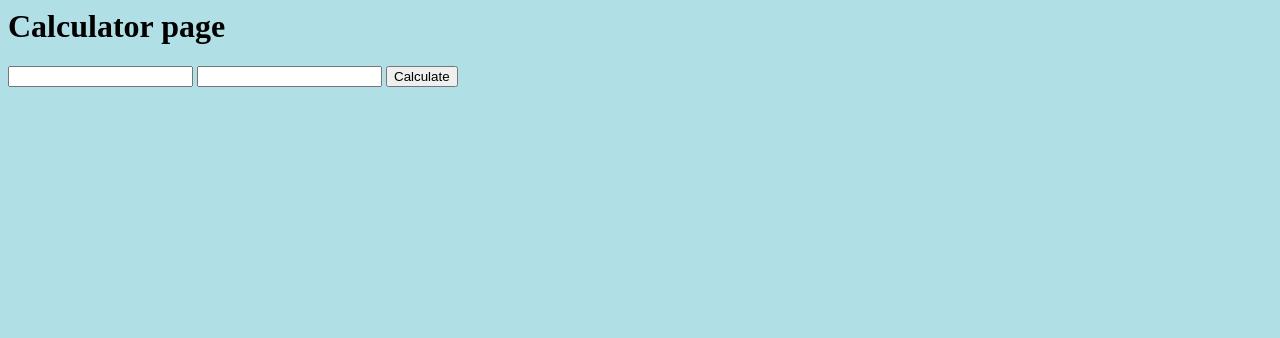
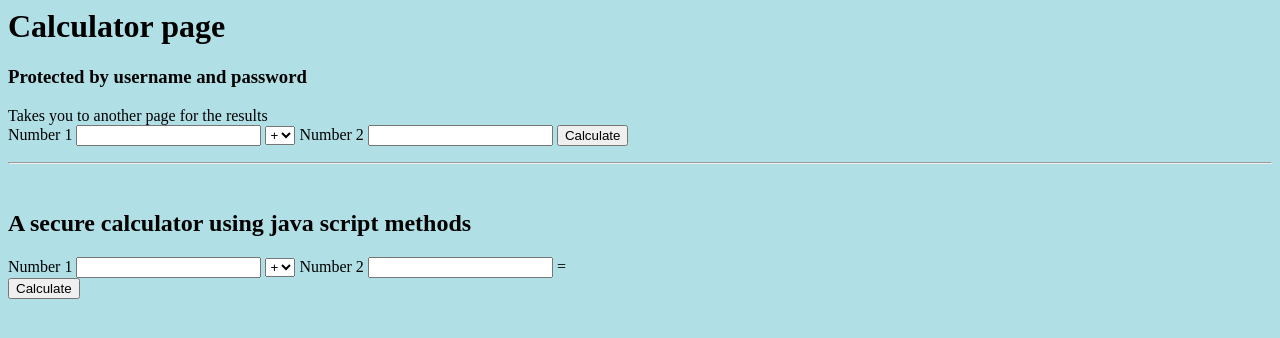
Before and after one commit to DanielPSparta/online_ops_server, a Flask app: template app/templates/caltemplate.html in a window 1280 px wide. Shown: the top 338 px of the page. Run offline with Flask 2, Linux system fonts and the light colour scheme; the template is opened without the code that fills it, so the values that code supplies are empty.

Commit message:
Added javascript to calculator online_ops

```diff
--- a/app/main.py
+++ b/app/main.py
@@ -1,4 +1,4 @@
-from flask import Flask, make_response, request, render_template
+from flask import Flask, make_response, request, render_template, redirect, jsonify
 from random import random         #get random numbers
 import jwt
 import datetime
@@ -41,10 +41,15 @@ def index_page():
         resp.set_cookie('user_id', str(user_id))        #sets a cookie on the user attached to the response
         return resp
 
-@flask_app.route('/login', methods = ['POST'])      #login page
+@flask_app.route('/login', methods = ['POST','GET'])      #login page
 def login_page():
     #need to render the login.html page
     return render_template('login.html')
+
+@flask_app.route('/index')
+def index2_page():
+    #need to render the login.html page
+    return render_template('index.html')
 
 @flask_app.route('/addlogin', methods = ['POST'])
 def addlogin_page():
@@ -82,19 +87,49 @@ def authenticate_users():
         return render_template('login.html')
 
 
+@flask_app.route('/calculator', methods = ['GET','POST'])
+def calculator_get():
+    isUserLoggedIn = False
+    if 'token' in request.cookies: #if there is a token in cookies return true
+        isUserLoggedIn = verify_token(request.cookies['token'])
+    if isUserLoggedIn:  #if there is a token go here
+        return render_template('caltemplate.html')
+    else:  # if no token in cookies go here
+        resp = make_response(redirect('/login'))
+        return resp
+
+
 @flask_app.route('/results', methods = ['POST']) #authpage get to here form login
 def results_users():
     data = request.form   #retreive data from the post from the login page
     num1 = float(data['number1'])       # store username and password from html
     num2 = float(data['number2'])
+    operation = request.form.get('operation')
     calculatorObject = cal.CalculatorClass(num1, num2)            #makes a calculator class object which contains number 1 and number 2
-    result = calculatorObject.checklist()
-    add,sub,mul,divide = result[2],result[3],result[4],result[5]                               #makes a list of results to use
-    resp = make_response(render_template('results.html', number1 = num1, number2 = num2, a = add,s = sub,m = mul,d = divide ))
+
+    #all operations
+    ##result = calculatorObject.checklist()
+    ##add,sub,mul,divide = result[2],result[3],result[4],result[5]                               #makes a list of results to use
+    #resp = make_response(render_template('results.html', number1 = num1, number2 = num2, a = add,s = sub,m = mul,d = divide ))
+
+    #singular operation
+    resulting = calculatorObject.process(operation)
+    resp = make_response(render_template('results2.html',number1 = num1, number2 = num2, operation =operation, result = resulting))
 
     return resp
 
-
+@flask_app.route('/calculator2', methods = ['POST'])
+def calculate2_post2():
+    number_1 = request.form.get('number1', type = int)
+    number_2 = request.form.get('number2', type = int)
+    operation = request.form.get('operation')
+    calculatorObject = cal.CalculatorClass(number_1, number_2)
+    result = calculatorObject.process(operation)
+    print(result)
+    response_data = {
+    'data' : result
+    }
+    return make_response(jsonify(response_data))
 
 
 
--- /dev/null
+++ b/app/static/js/calculator.js
@@ -0,0 +1,30 @@
+$(function() {
+  $('#calcForm').submit(function(e) {
+
+    var action = "/calculator2"
+
+    $.ajax({
+      type: 'POST',
+      url : action,
+      processData: false,
+      dataType: 'json',
+      async: false,
+      headers:{},
+      data: $('#calcForm').serialize(),
+
+      success: function(response){
+        result = response.data
+        $('#resultInput').html('')
+        $('#resultInput').append(result)
+      },
+      error: function(error) {
+        alert(error)
+      },
+      complete: function() {
+
+      }
+    });
+
+    e.preventDefault();
+  });
+});
--- /dev/null
+++ b/app/static/js/main.js
@@ -0,0 +1,4 @@
+function updateParagraph(){
+  alert(`This is the update paragraph function from the file`)
+  document.getElementById("paragraph_field").innerHTML = "This is the updated paragraph from the file"
+}
--- a/app/templates/caltemplate.html
+++ b/app/templates/caltemplate.html
@@ -1,10 +1,55 @@
+
 <html>
+<head>
+  <meta charset="utf-8">
+  <title>Calculator page</title>
+  <script src="https://code.jquery.com/jquery-3.3.1.min.js" integrity="sha256-FgpCb/KJQlLNfOu91ta32o/NMZxltwRo8QtmkMRdAu8=" crossorigin="anonymous"></script>
+  <script tpy="text/javascript" src="/static/js/calculator.js"> </script>
+</head>
   <body style="background-color:powderblue;">
     <h1> Calculator page </h1>
+    <h3> Protected by username and password</h3>
+    <p1> Takes you to another page for the results</p1>
     <form action = '/results' method = "POST">
+      <label for="">Number 1</label>
       <input type = 'number' name='number1' />
+      <select class="form-control" name="operation" id="operation">
+        <option value="+">+</option>
+        <option value="-">-</option>
+        <option value="*">*</option>
+        <option value="/">/</option>
+      </select>
+      <label for="">Number 2</label>
       <input type = 'number' name='number2' />
       <input type = 'submit' value='Calculate' />
+
+    </form>
+
+
+
+
+
+    <hr>
+    <br>
+    <h2>A secure calculator using java script methods</h2>
+    <form id="calcForm">
+      <label for="">Number 1</label>
+      <input type = 'number' name='number1' />
+      <select class="form-control" name="operation" id="operation">
+        <option value="+">+</option>
+        <option value="-">-</option>
+        <option value="*">*</option>
+        <option value="/">/</option>
+      </select>
+      <label for="">Number 2</label>
+      <input type = 'number' name='number2' />
+
+      <label for="">=</label>
+      <label id="resultInput"></label>
+
+      <br>
+      <input type = 'submit' value='Calculate' />
+
     </form>
   </body>
 
--- a/app/templates/login.html
+++ b/app/templates/login.html
@@ -2,8 +2,12 @@
   <body style="background-color:powderblue;">
     <h1> This is a login page </h1>
     <form action = '/authenticate' method = "POST">
+      <label for="">Username: </label>
       <input type = 'text' name='username' />
+      <br>
+      <label for="">Password: </label>
       <input type = 'password' name='password' />
+      <br>
       <input type = 'submit' value='Login' />
     </form>
     <h3> Don't have an account, make one by clicking below</h3>
```
Also changed, not shown: app/calculator.py (+15 -0 lines), app/templates/calculator.html (added, +10 -0 lines), app/templates/index.html (added, +18 -0 lines), app/templates/results2.html (added, +16 -0 lines).
